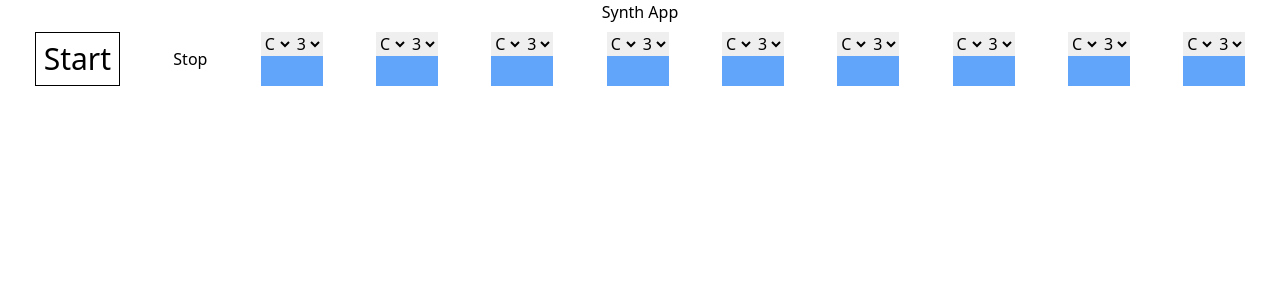
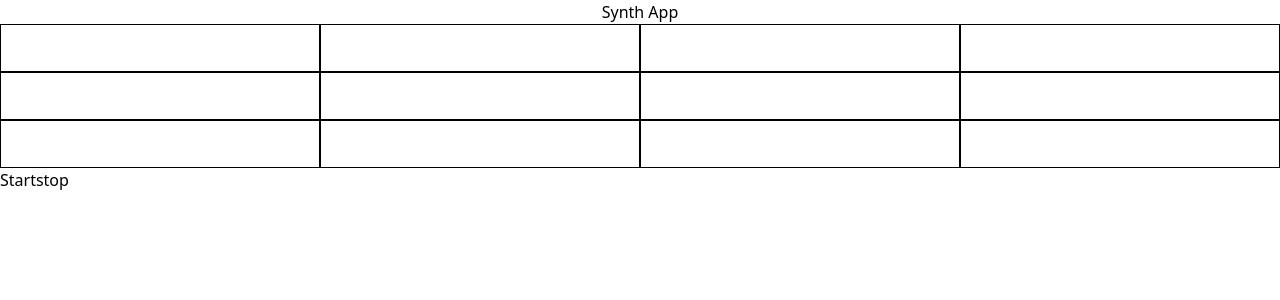
Before and after one commit to farmeroy/synth-app, a Next.js app: page / in a window 1280 px wide. Shown: the top 300 px of the page. Built offline with nearby package versions, Linux system fonts and the light colour scheme.

Commit message:
polySynth playing on a transport

```diff
--- a/pages/index.tsx
+++ b/pages/index.tsx
@@ -2,12 +2,15 @@ import Head from "next/head";
 import { Suspense } from "react";
 import dynamic from "next/dynamic";
 
-const SynthWrapper = dynamic(
-  () => import("../src/components/synth/SynthWrapper"),
-  {
-    ssr: false,
-  }
-);
+// const SynthWrapper = dynamic(
+//   () => import("../src/components/synth/SynthWrapper"),
+//   {
+//     ssr: false,
+//   }
+// );
+const Machine = dynamic(() => import("../src/components/machine/MachineView"), {
+  ssr: false,
+});
 
 export default function Home() {
   return (
@@ -18,8 +21,11 @@ export default function Home() {
       <div className="flex justify-around">
         <h1>Synth App</h1>
       </div>
+      {/* <Suspense> */}
+      {/*   <SynthWrapper /> */}
+      {/* </Suspense> */}
       <Suspense>
-        <SynthWrapper />
+        <Machine></Machine>
       </Suspense>
     </>
   );
--- a/src/components/machine/MachineView/index.tsx
+++ b/src/components/machine/MachineView/index.tsx
@@ -1,39 +1,72 @@
 import NoteRow from "../../notes/NoteRow";
 import * as Tone from "tone";
-import { useEffect } from "react";
 
 const notes = [
   {
     note: "A3",
     waveShape: "sine",
-    activeNotes: [true, true, true, true],
+    activeNotes: [true, false, false, true],
   },
   {
     note: "C4",
     waveShape: "sine",
-    activeNotes: [true, true, true, true],
+    activeNotes: [true, false, true, true],
   },
   {
     note: "E4",
     waveShape: "sine",
-    activeNotes: [true, true, true, true],
+    activeNotes: [true, true, false, true],
   },
 ];
 
 const MachineView = () => {
-  // const handleMachinePlay = () => {
-  //   Tone.Transport
-  // };
+  const getNoteTable = (notes) => {
+    const noteTable = [];
+    for (const note in notes) {
+    }
+  };
+  const handleMachinePlay = () => {
+    Tone.start();
+    const poly = new Tone.PolySynth().toDestination();
+    Tone.Transport.scheduleRepeat(
+      () => {
+        poly.triggerAttackRelease(["G4", "D4", "D5"], "8n");
+      },
+      "1n",
+      "0:0:0"
+    );
+    Tone.Transport.scheduleRepeat(
+      () => {
+        poly.triggerAttackRelease(["A4", "C4", "E4", "A5"], "8n");
+      },
+      "1n",
+      "0:1:0"
+    );
+    Tone.Transport.scheduleRepeat(
+      () => {
+        poly.triggerAttackRelease(["A4"], "8n");
+      },
+      "1n",
+      "0:2:0"
+    );
+    Tone.Transport.start();
+  };
 
   const noteTable = notes.map((note) => (
     <NoteRow
-      key={notes.indexOf(note)}
+      key={Math.random()}
       activeNotes={note.activeNotes}
       waveShape={note.waveShape}
       note={note.note}
     />
   ));
-  return <div>{noteTable}</div>;
+  return (
+    <>
+      <div className="flex-col w-full">{noteTable}</div>
+      <button onClick={handleMachinePlay}>Start</button>
+      <button onClick={() => Tone.Transport.stop()}>stop</button>
+    </>
+  );
 };
 
 export default MachineView;
--- a/src/components/notes/Note/index.tsx
+++ b/src/components/notes/Note/index.tsx
@@ -3,7 +3,7 @@ export interface NoteProps {
   active: boolean;
 }
 const Note = ({ key, active }: NoteProps) => {
-  return <button></button>;
+  return <button className="border border-black w-full"></button>;
 };
 
 export default Note;
--- a/src/components/notes/NoteRow/index.tsx
+++ b/src/components/notes/NoteRow/index.tsx
@@ -8,10 +8,10 @@ import Note from "../Note";
 
 const NoteRow = ({ note, waveShape, activeNotes }: NoteRowProps) => {
   const notes = activeNotes.map((note) => (
-    <Note key={activeNotes.indexOf(note)} active={note} />
+    <Note key={Math.random()} active={note} />
   ));
 
-  return <div>{notes}</div>;
+  return <div className="flex h-12 w-full">{notes}</div>;
 };
 
 export default NoteRow;
--- a/src/components/synth/SynthWrapper.tsx
+++ b/src/components/synth/SynthWrapper.tsx
@@ -23,6 +23,17 @@ const SynthWrapper = ({}) => {
     // Tone.Transport.scheduleRepeat(() => {
     //   setCurrentRow((row) => (row < table.width ? row + 1 : 1));
     // }, "8n");
+    //
+    // create a second sequence with a new instrument
+    const synth2 = new Tone.Synth().toDestination();
+    new Tone.Sequence(
+      (time, note) => {
+        synth2.triggerAttackRelease(note, "8n", time);
+      },
+      ["C4"]
+    ).start(0);
+    Tone.Transport.timeSignature = [9, 8];
+    Tone.Transport.bpm.value = 120;
     Tone.start();
     Tone.Transport.timeSignature = [9, 8];
     Tone.Transport.start();
```
